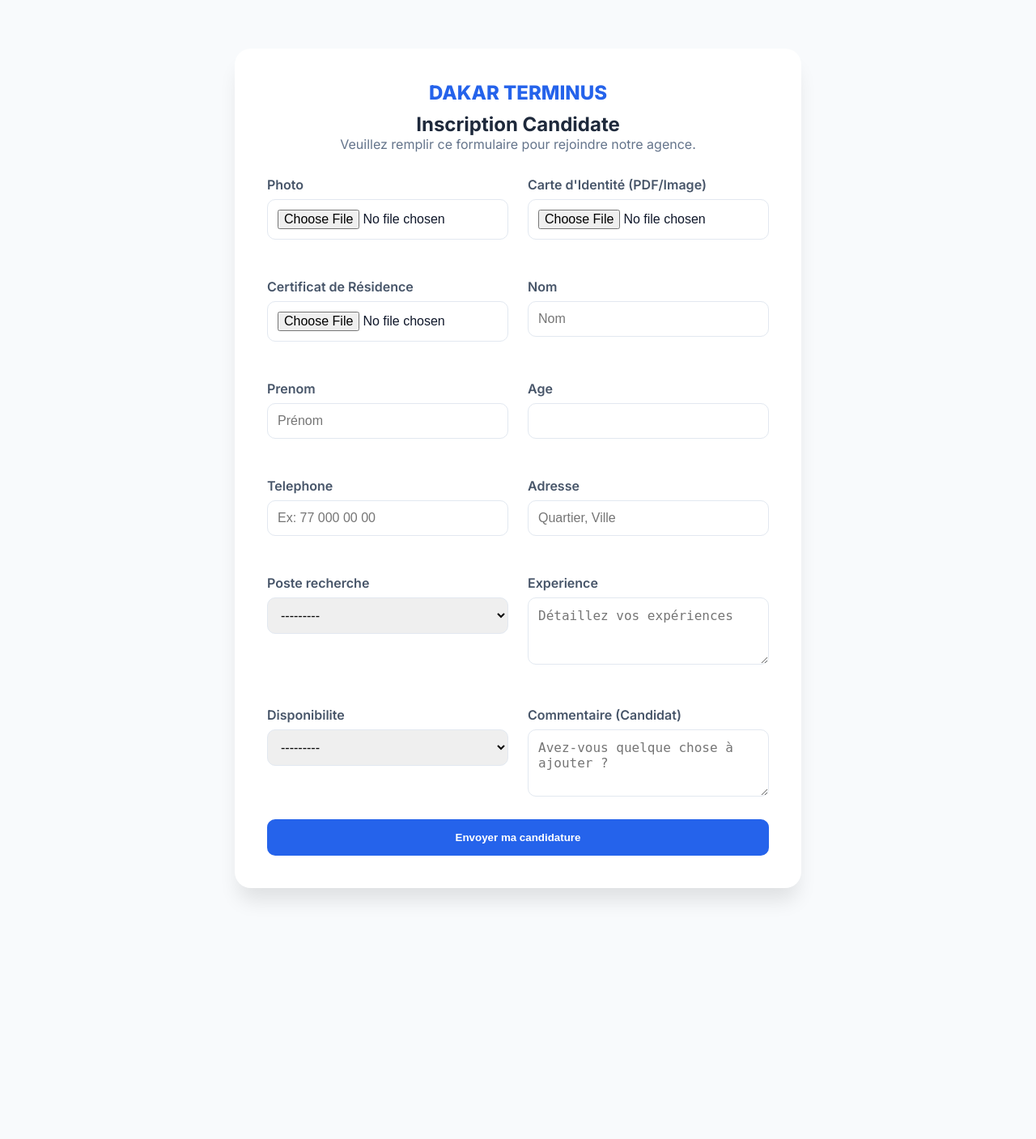
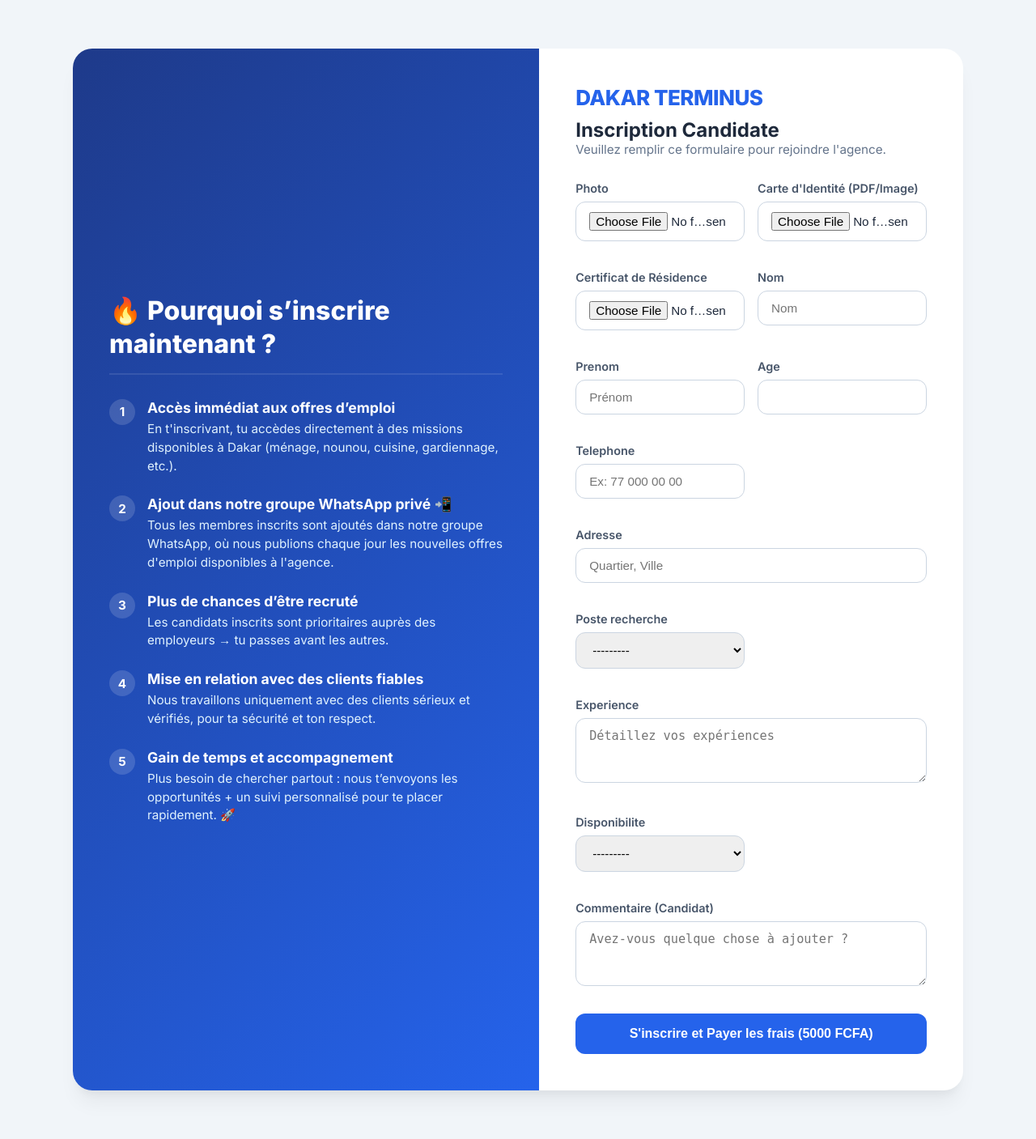
Before and after one commit to Ablaye11/agence_recrutement, a Django app: page /inscription-publique/ in a window 1280 px wide. Shown: the whole page at 81% size. Before the commit the page ends 1112 px from the top, so only its background shows below. Run offline with Django 5.2, Linux system fonts and the light colour scheme.

Commit message:
Ajout des arguments de vente convaincants dans la page d'inscription publique

```diff
--- a/management/templates/management/public_register.html
+++ b/management/templates/management/public_register.html
@@ -8,38 +8,216 @@
     <link rel="stylesheet" href="{% static 'css/style.css' %}">
     <link href="https://fonts.googleapis.com/css2?family=Inter:wght@400;500;600;700;800&display=swap" rel="stylesheet">
     <style>
-        body { background: #f8fafc; padding: 20px; }
-        .public-container { max-width: 700px; margin: 40px auto; background: #fff; padding: 40px; border-radius: 20px; box-shadow: 0 20px 25px -5px rgba(0, 0, 0, 0.1); }
-        .header { text-align: center; margin-bottom: 30px; }
-        .logo { font-size: 24px; font-weight: 800; color: #2563eb; }
-        .form-group { margin-bottom: 1.5rem; }
-        .form-control { width: 100%; padding: 12px; border: 1px solid #e2e8f0; border-radius: 10px; font-size: 1rem; }
-        .btn-submit { width: 100%; padding: 15px; background: #2563eb; color: #fff; border: none; border-radius: 10px; font-weight: 700; cursor: pointer; transition: 0.3s; }
-        .btn-submit:hover { background: #1d4ed8; transform: translateY(-2px); }
+        body {
+            background: #f1f5f9;
+            padding: 20px;
+            font-family: 'Inter', sans-serif;
+            color: #1e293b;
+        }
+        .public-container {
+            max-width: 1100px;
+            margin: 40px auto;
+            background: #fff;
+            border-radius: 24px;
+            box-shadow: 0 20px 25px -5px rgba(0, 0, 0, 0.05), 0 10px 10px -5px rgba(0, 0, 0, 0.04);
+            display: grid;
+            grid-template-columns: 1.1fr 1fr;
+            overflow: hidden;
+        }
+
+        /* Section Avantages (Gauche) */
+        .benefits-sidebar {
+            background: linear-gradient(135deg, #1e3a8a 0%, #2563eb 100%);
+            color: #ffffff;
+            padding: 45px;
+            display: flex;
+            flex-direction: column;
+            justify-content: center;
+        }
+        .benefits-sidebar h2 {
+            font-size: 2rem;
+            font-weight: 800;
+            margin-bottom: 30px;
+            line-height: 1.3;
+            color: #ffffff;
+            border-bottom: 2px solid rgba(255, 255, 255, 0.1);
+            padding-bottom: 15px;
+        }
+        .benefit-item {
+            display: flex;
+            align-items: flex-start;
+            gap: 15px;
+            margin-bottom: 25px;
+        }
+        .benefit-badge {
+            background: rgba(255, 255, 255, 0.15);
+            color: #fff;
+            font-weight: 700;
+            width: 32px;
+            height: 32px;
+            border-radius: 50%;
+            display: flex;
+            align-items: center;
+            justify-content: center;
+            flex-shrink: 0;
+            font-size: 0.95rem;
+        }
+        .benefit-text h3 {
+            font-size: 1.1rem;
+            font-weight: 700;
+            margin: 0 0 5px 0;
+            color: #ffffff;
+        }
+        .benefit-text p {
+            font-size: 0.95rem;
+            color: #e0f2fe;
+            margin: 0;
+            line-height: 1.5;
+        }
+
+        /* Section Formulaire (Droite) */
+        .form-section {
+            padding: 45px;
+            display: flex;
+            flex-direction: column;
+            justify-content: center;
+        }
+        .header {
+            margin-bottom: 30px;
+        }
+        .logo {
+            font-size: 26px;
+            font-weight: 900;
+            color: #2563eb;
+            letter-spacing: -0.5px;
+        }
+        .form-group {
+            margin-bottom: 1.25rem;
+        }
+        .form-group label {
+            display: block;
+            margin-bottom: 8px;
+            font-weight: 600;
+            color: #475569;
+            font-size: 0.9rem;
+        }
+        .form-control, input, select, textarea {
+            width: 100%;
+            padding: 12px 16px;
+            border: 1px solid #cbd5e1;
+            border-radius: 12px;
+            font-size: 0.95rem;
+            transition: 0.2s;
+            box-sizing: border-box;
+        }
+        .form-control:focus, input:focus, select:focus, textarea:focus {
+            border-color: #2563eb;
+            outline: none;
+            box-shadow: 0 0 0 3px rgba(37, 99, 235, 0.15);
+        }
+        .btn-submit {
+            width: 100%;
+            padding: 16px;
+            background: #2563eb;
+            color: #fff;
+            border: none;
+            border-radius: 12px;
+            font-weight: 700;
+            font-size: 1rem;
+            cursor: pointer;
+            transition: 0.2s;
+            margin-top: 10px;
+        }
+        .btn-submit:hover {
+            background: #1d4ed8;
+            box-shadow: 0 4px 12px rgba(37, 99, 235, 0.2);
+        }
+
+        /* Responsive */
+        @media (max-width: 900px) {
+            .public-container {
+                grid-template-columns: 1fr;
+                margin: 10px auto;
+                border-radius: 16px;
+            }
+            .benefits-sidebar {
+                padding: 30px 20px;
+            }
+            .form-section {
+                padding: 30px 20px;
+            }
+        }
     </style>
 </head>
 <body>
     <div class="public-container">
+        <!-- Section Arguments de Vente -->
+        <div class="benefits-sidebar">
+            <h2>🔥 Pourquoi s’inscrire maintenant ?</h2>
+
+            <div class="benefit-item">
+                <div class="benefit-badge">1</div>
+                <div class="benefit-text">
+                    <h3>Accès immédiat aux offres d’emploi</h3>
+                    <p>En t'inscrivant, tu accèdes directement à des missions disponibles à Dakar (ménage, nounou, cuisine, gardiennage, etc.).</p>
+                </div>
+            </div>
+
+            <div class="benefit-item">
+                <div class="benefit-badge">2</div>
+                <div class="benefit-text">
+                    <h3>Ajout dans notre groupe WhatsApp privé 📲</h3>
+                    <p>Tous les membres inscrits sont ajoutés dans notre groupe WhatsApp, où nous publions chaque jour les nouvelles offres d'emploi disponibles à l'agence.</p>
+                </div>
+            </div>
+
+            <div class="benefit-item">
+                <div class="benefit-badge">3</div>
+                <div class="benefit-text">
+                    <h3>Plus de chances d’être recruté</h3>
+                    <p>Les candidats inscrits sont prioritaires auprès des employeurs → tu passes avant les autres.</p>
+                </div>
+            </div>
+
+            <div class="benefit-item">
+                <div class="benefit-badge">4</div>
+                <div class="benefit-text">
+                    <h3>Mise en relation avec des clients fiables</h3>
+                    <p>Nous travaillons uniquement avec des clients sérieux et vérifiés, pour ta sécurité et ton respect.</p>
+                </div>
+            </div>
+
+            <div class="benefit-item">
+                <div class="benefit-badge">5</div>
+                <div class="benefit-text">
+                    <h3>Gain de temps et accompagnement</h3>
+                    <p>Plus besoin de chercher partout : nous t’envoyons les opportunités + un suivi personnalisé pour te placer rapidement. 🚀</p>
+                </div>
+            </div>
+        </div>
+
+        <!-- Section Inscription -->
+        <div class="form-section">
             <div class="header">
                 <div class="logo">DAKAR TERMINUS</div>
-            <h1 style="margin-top: 10px; font-size: 1.5rem; color: #1e293b;">Inscription Candidate</h1>
-            <p style="color: #64748b;">Veuillez remplir ce formulaire pour rejoindre notre agence.</p>
+                <h1 style="margin-top: 10px; font-size: 1.5rem; color: #1e293b; font-weight: 700;">Inscription Candidate</h1>
+                <p style="color: #64748b; font-size: 0.95rem;">Veuillez remplir ce formulaire pour rejoindre l'agence.</p>
             </div>
+
             {% if messages %}
                 {% for message in messages %}
-        <div style="padding: 15px; background: #fee2e2; color: #dc2626; border-radius: 10px; margin-bottom: 20px; text-align: center; font-weight: 600;">
+                    <div style="padding: 15px; background: #fee2e2; color: #dc2626; border-radius: 12px; margin-bottom: 20px; text-align: center; font-weight: 600; font-size: 0.95rem;">
                         {{ message }}
                     </div>
                 {% endfor %}
             {% endif %}
 
-
             <form method="post" enctype="multipart/form-data">
                 {% csrf_token %}
-            <div style="display: grid; grid-template-columns: 1fr 1fr; gap: 1.5rem;">
+                <div style="display: grid; grid-template-columns: 1fr 1fr; gap: 1rem;">
                     {% for field in form %}
-                <div class="form-group {% if field.name == 'experience' or field.name == 'adresse' %}full-width{% endif %}">
-                    <label style="display: block; margin-bottom: 8px; font-weight: 600; color: #475569;">{{ field.label }}</label>
+                    <div class="form-group {% if field.name == 'experience' or field.name == 'adresse' or field.name == 'commentaire' %}full-width{% endif %}" style="{% if field.name == 'experience' or field.name == 'adresse' or field.name == 'commentaire' %}grid-column: span 2;{% endif %}">
+                        <label>{{ field.label }}</label>
                         {{ field }}
                         {% if field.errors %}
                         <p style="color: #dc2626; font-size: 0.8rem; margin-top: 5px;">{{ field.errors.0 }}</p>
@@ -48,8 +226,9 @@
                     {% endfor %}
                 </div>
 
-            <button type="submit" class="btn-submit">Envoyer ma candidature</button>
+                <button type="submit" class="btn-submit">S'inscrire et Payer les frais (5000 FCFA)</button>
             </form>
+        </div>
     </div>
 </body>
 </html>
```
Lines whose indentation alone changed are shown as unchanged.
